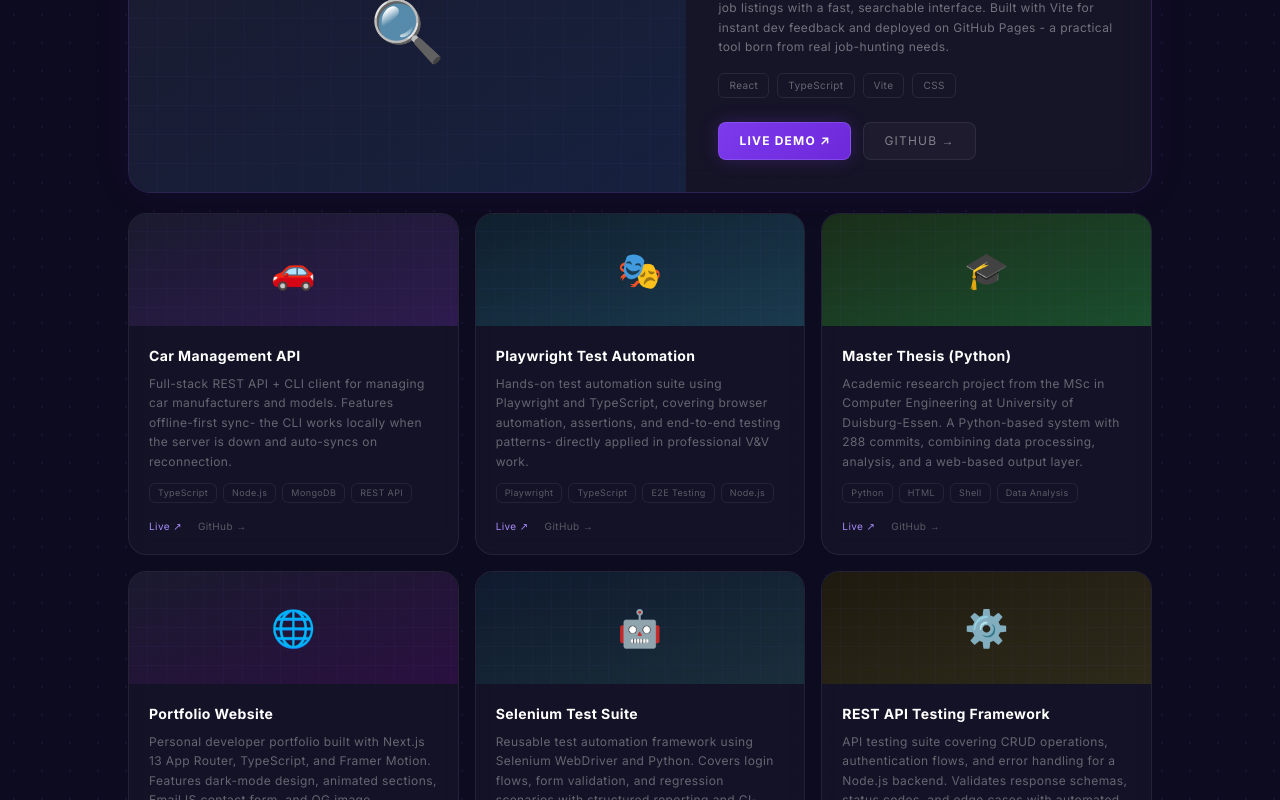
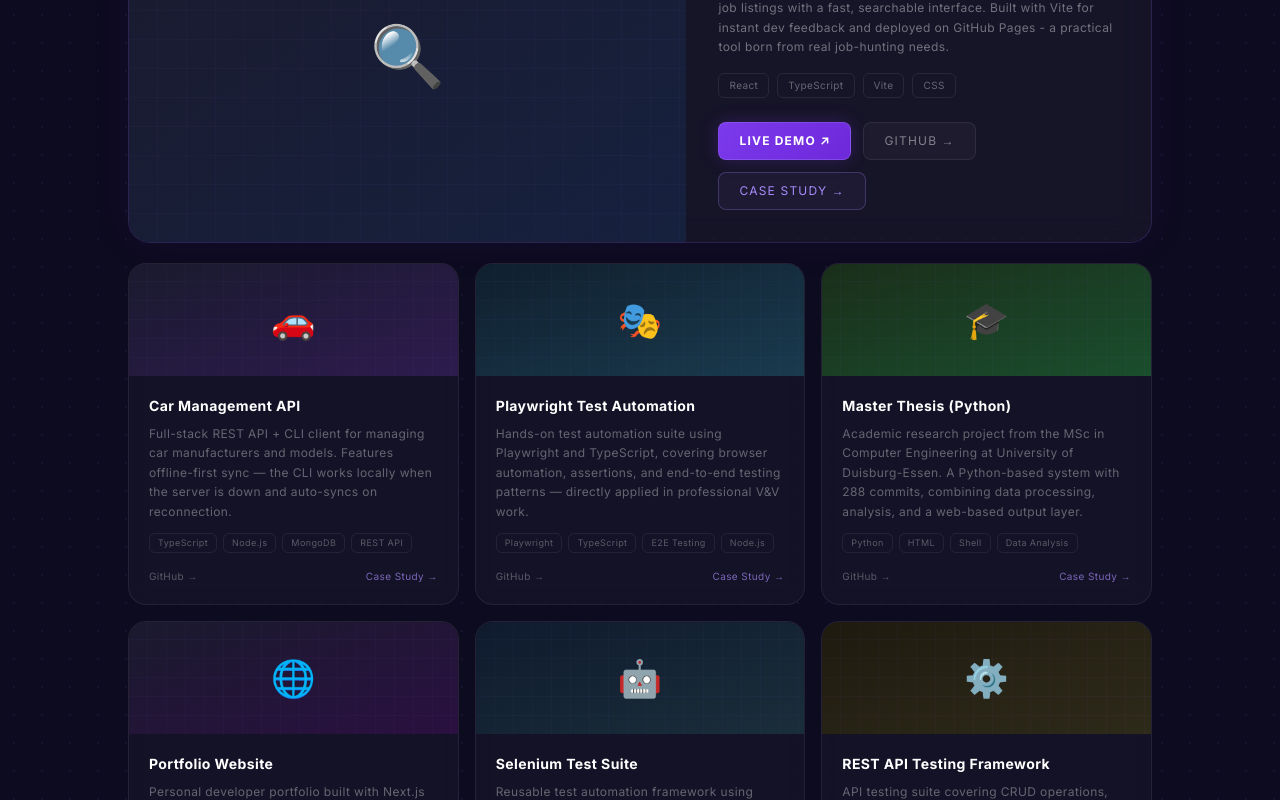
Before and after one commit to NikulGoyani369/portfolio-nextjs, a Next.js app: page / in a window 1280 px wide. Shown: the part 4900-5700 px from the top of the page. Built offline with nearby package versions, Linux system fonts and the light colour scheme.

Commit message:
feat: link project cards to case study pages

```diff
--- a/components/sections/Projects.tsx
+++ b/components/sections/Projects.tsx
@@ -1,85 +1,9 @@
 'use client';
 
 import { motion } from 'framer-motion';
+import Link from 'next/link';
 import SectionTag from '../ui/SectionTag';
-
-interface Project {
-  title: string;
-  description: string;
-  tech: string[];
-  live: string;
-  github: string;
-  gradient: string;
-  emoji: string;
-}
-
-const featured: Project = {
-  title: 'Search Job Links',
-  description:
-    'A live React + TypeScript web app that aggregates and surfaces job listings with a fast, searchable interface. Built with Vite for instant dev feedback and deployed on GitHub Pages - a practical tool born from real job-hunting needs.',
-  tech: ['React', 'TypeScript', 'Vite', 'CSS'],
-  live: 'https://nikulgoyani369.github.io/Search-Job-Links/',
-  github: 'https://github.com/NikulGoyani369/Search-Job-Links',
-  gradient: 'from-[#1a1a2e] to-[#16213e]',
-  emoji: '🔍',
-};
-
-const projects: Project[] = [
-  {
-    title: 'Car Management API',
-    description: 'Full-stack REST API + CLI client for managing car manufacturers and models. Features offline-first sync- the CLI works locally when the server is down and auto-syncs on reconnection.',
-    tech: ['TypeScript', 'Node.js', 'MongoDB', 'REST API'],
-    live: '#',
-    github: 'https://github.com/NikulGoyani369/car-management',
-    gradient: 'from-[#1a1a2e] to-[#2d1b4e]',
-    emoji: '🚗',
-  },
-  {
-    title: 'Playwright Test Automation',
-    description: 'Hands-on test automation suite using Playwright and TypeScript, covering browser automation, assertions, and end-to-end testing patterns- directly applied in professional V&V work.',
-    tech: ['Playwright', 'TypeScript', 'E2E Testing', 'Node.js'],
-    live: '#',
-    github: 'https://github.com/NikulGoyani369/introduction-to-playwright',
-    gradient: 'from-[#0f1f2e] to-[#1a3a4e]',
-    emoji: '🎭',
-  },
-  {
-    title: 'Master Thesis (Python)',
-    description: 'Academic research project from the MSc in Computer Engineering at University of Duisburg-Essen. A Python-based system with 288 commits, combining data processing, analysis, and a web-based output layer.',
-    tech: ['Python', 'HTML', 'Shell', 'Data Analysis'],
-    live: '#',
-    github: 'https://github.com/NikulGoyani369/Master_Thesis',
-    gradient: 'from-[#1a2e1a] to-[#1a4e2d]',
-    emoji: '🎓',
-  },
-  {
-    title: 'Portfolio Website',
-    description: 'Personal developer portfolio built with Next.js 13 App Router, TypeScript, and Framer Motion. Features dark-mode design, animated sections, EmailJS contact form, and OG image generation.',
-    tech: ['Next.js', 'TypeScript', 'Tailwind CSS', 'Framer Motion'],
-    live: '#',
-    github: 'https://github.com/NikulGoyani369/portfolio-nextjs',
-    gradient: 'from-[#1a1a2e] to-[#2a1040]',
-    emoji: '🌐',
-  },
-  {
-    title: 'Selenium Test Suite',
-    description: 'Reusable test automation framework using Selenium WebDriver and Python. Covers login flows, form validation, and regression scenarios with structured reporting and CI-ready configuration.',
-    tech: ['Python', 'Selenium', 'pytest', 'CI/CD'],
-    live: '#',
-    github: 'https://github.com/NikulGoyani369',
-    gradient: 'from-[#0f1a2e] to-[#1a2e3a]',
-    emoji: '🤖',
-  },
-  {
-    title: 'REST API Testing Framework',
-    description: 'API testing suite covering CRUD operations, authentication flows, and error handling for a Node.js backend. Validates response schemas, status codes, and edge cases with automated assertions.',
-    tech: ['TypeScript', 'Node.js', 'REST API', 'Jest'],
-    live: '#',
-    github: 'https://github.com/NikulGoyani369',
-    gradient: 'from-[#1e1a0f] to-[#2e2a1a]',
-    emoji: '⚙️',
-  },
-];
+import { featuredProject, projects } from '../../src/data/projects';
 
 const cardVariants = {
   hidden: { y: 30, opacity: 0 },
@@ -125,9 +49,9 @@ const Projects = () => (
         <div className="absolute top-0 left-0 right-0 h-px z-10"
           style={{ background: 'linear-gradient(to right, rgba(139,92,246,0.6), rgba(167,139,250,0.2), transparent)' }} />
 
-        <div className={`bg-gradient-to-br ${featured.gradient} min-h-[200px] flex items-center justify-center text-6xl relative overflow-hidden`}>
+        <div className={`bg-gradient-to-br ${featuredProject.gradient} min-h-[200px] flex items-center justify-center text-6xl relative overflow-hidden`}>
           <div className="absolute inset-0" style={gridLinePattern} />
-          <span className="relative z-10">{featured.emoji}</span>
+          <span className="relative z-10">{featuredProject.emoji}</span>
         </div>
 
         <div className="p-8 flex flex-col justify-center">
@@ -135,29 +59,32 @@ const Projects = () => (
             style={{ background: 'rgba(139,92,246,0.12)', border: '1px solid rgba(139,92,246,0.2)' }}>
             ⭐ Featured Project
           </span>
-          <h3 className="text-lg font-bold text-white mb-3">{featured.title}</h3>
-          <p className="text-xs leading-relaxed mb-4 text-white/40">
-            {featured.description}
-          </p>
+          <h3 className="text-lg font-bold text-white mb-3">{featuredProject.title}</h3>
+          <p className="text-xs leading-relaxed mb-4 text-white/40">{featuredProject.description}</p>
           <div className="flex flex-wrap gap-2 mb-6">
-            {featured.tech.map((t) => (
+            {featuredProject.tech.map((t) => (
               <span key={t} className="text-[10px] px-2.5 py-1 rounded-md text-white/35"
                 style={{ border: '1px solid rgba(255,255,255,0.08)' }}>
                 {t}
               </span>
             ))}
           </div>
-          <div className="flex gap-3">
-            <a href={featured.live} target="_blank" rel="noopener noreferrer" aria-label={`View ${featured.title} live demo`}
+          <div className="flex gap-3 flex-wrap">
+            <a href={featuredProject.live} target="_blank" rel="noopener noreferrer"
               className="text-xs font-bold uppercase tracking-widest px-5 py-2.5 rounded-lg text-white transition-all hover:brightness-110"
               style={{ background: 'linear-gradient(135deg, #7c3aed, #6d28d9)', border: '1px solid rgba(167,139,250,0.3)', boxShadow: '0 0 18px rgba(124,58,237,0.25)' }}>
               Live Demo ↗
             </a>
-            <a href={featured.github} target="_blank" rel="noopener noreferrer" aria-label={`View ${featured.title} source code on GitHub`}
-              className="text-xs uppercase tracking-widest px-5 py-2.5 rounded-lg transition-colors text-white/45 hover:border-violet-400/40 hover:text-violet-400"
+            <a href={featuredProject.github} target="_blank" rel="noopener noreferrer"
+              className="text-xs uppercase tracking-widest px-5 py-2.5 rounded-lg transition-colors text-white/45 hover:text-violet-400"
               style={{ border: '1px solid rgba(255,255,255,0.08)', background: 'rgba(255,255,255,0.03)' }}>
               GitHub →
             </a>
+            <Link href={`/projects/${featuredProject.slug}`}
+              className="text-xs uppercase tracking-widest px-5 py-2.5 rounded-lg transition-colors text-violet-400 hover:bg-violet-400/10"
+              style={{ border: '1px solid rgba(167,139,250,0.25)', background: 'rgba(167,139,250,0.06)' }}>
+              Case Study →
+            </Link>
           </div>
         </div>
       </motion.div>
@@ -185,12 +112,19 @@ const Projects = () => (
                   </span>
                 ))}
               </div>
-              <div className="flex gap-4">
-                <a href={p.live} target="_blank" rel="noopener noreferrer" aria-label={`View ${p.title} live demo`} className="text-[10px] text-violet-400 hover:underline">Live ↗</a>
-                <a href={p.github} target="_blank" rel="noopener noreferrer" aria-label={`View ${p.title} source code on GitHub`}
+              <div className="flex gap-4 items-center">
+                {p.live !== '#' && (
+                  <a href={p.live} target="_blank" rel="noopener noreferrer"
+                    className="text-[10px] text-violet-400 hover:underline">Live ↗</a>
+                )}
+                <a href={p.github} target="_blank" rel="noopener noreferrer"
                   className="text-[10px] transition-colors text-white/30 hover:text-violet-400">
                   GitHub →
                 </a>
+                <Link href={`/projects/${p.slug}`}
+                  className="text-[10px] text-violet-400/70 hover:text-violet-400 transition-colors ml-auto">
+                  Case Study →
+                </Link>
               </div>
             </div>
           </motion.div>
```
